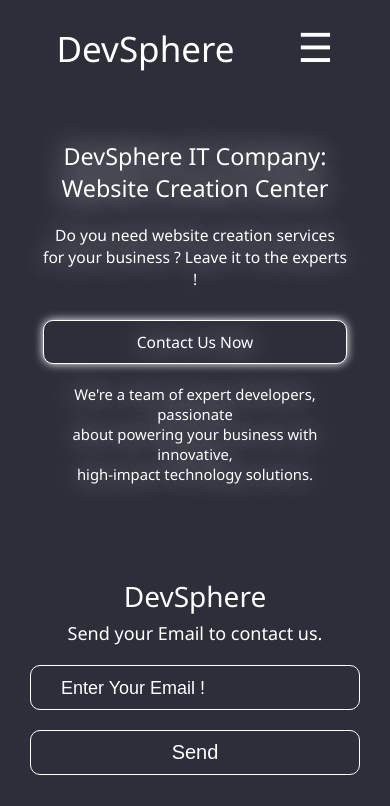
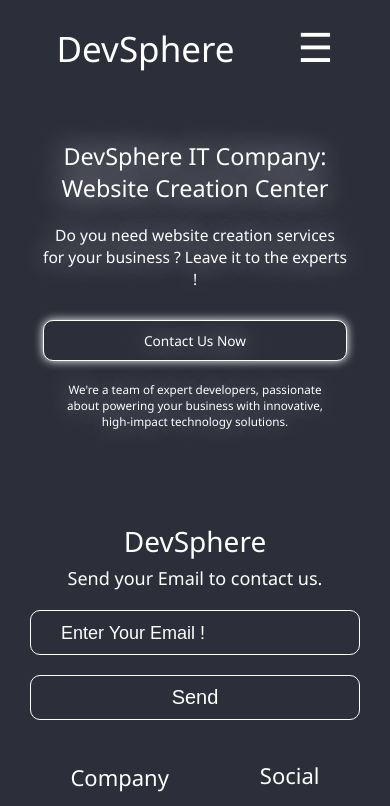
Before and after one commit to JahongirFox/DevSphere-IT-Company, a React (Vite) app: page / in a window 390 px wide. Shown: the top 806 px of the page. Built offline with nearby package versions, Linux system fonts and the light colour scheme.

Commit message:
GUGs fixed

```diff
--- a/src/Pages/Home/Home1/Home1.css
+++ b/src/Pages/Home/Home1/Home1.css
@@ -41,7 +41,7 @@
     width: 600px;
     padding: 10px;
     border-radius: 10px;
-    font-size: clamp(0px, 4vw, 25px);
+    font-size: clamp(0px, 3.5vw, 25px);
     font-weight: 300;
     margin-top: 30px;
     text-shadow: 0px 0px 30px white;
@@ -62,7 +62,7 @@
     color: white;
     font-family: 'Segoe UI', Tahoma, Geneva, Verdana, sans-serif;
     font-weight: 100;
-    font-size: clamp(0px, 3.8vw, 33px);
+    font-size: clamp(0px, 3vw, 33px);
     font-weight: 400;
     margin-top: 20px;
     text-shadow: 0px 0px 30px white;
```
